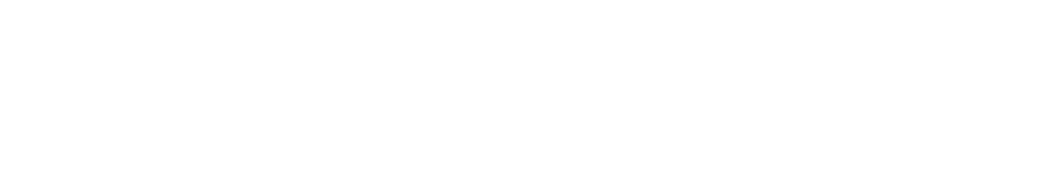
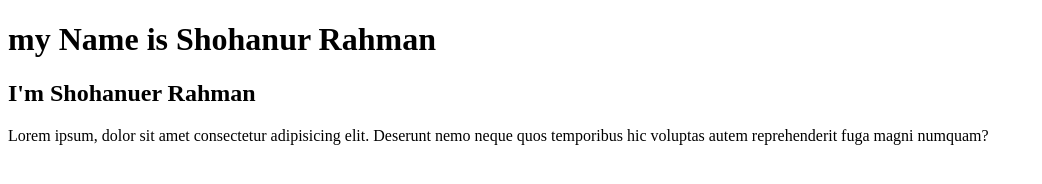
Before and after one commit to dev-shohanur/Repo, a plain HTML site: page index.html in a window 1280 px wide. Shown: the whole page, without its empty margins (0-1042 px from the left). Drawn offline with Linux system fonts and the light colour scheme.

Commit message:
somthing is added

```diff
--- a/index.html
+++ b/index.html
@@ -7,6 +7,8 @@
     <title>Repo  Repo</title>
 </head>
 <body>
-
+    <h1>my Name is Shohanur Rahman</h1>
+    <h2>I'm Shohanuer Rahman</h2>
+    <p>Lorem ipsum, dolor sit amet consectetur adipisicing elit. Deserunt nemo neque quos temporibus hic voluptas autem reprehenderit fuga magni numquam?</p>
 </body>
 </html>
```
